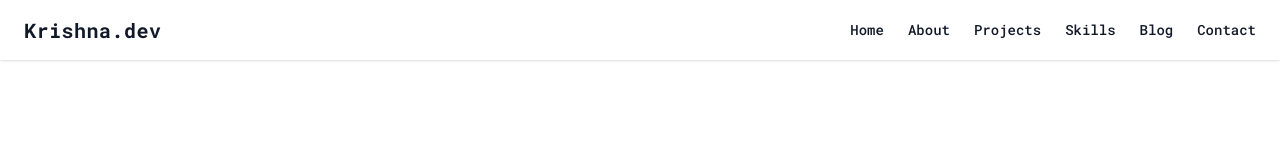
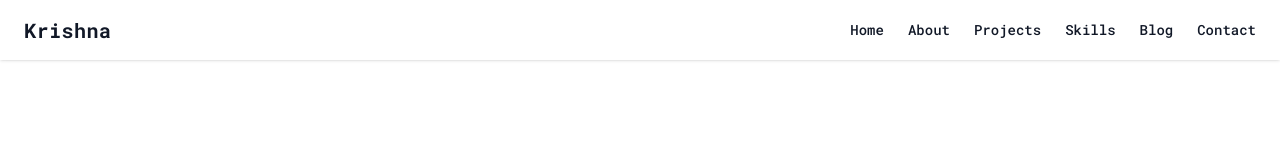
Before and after one commit to krishnamurthy-srinivasan/krishna-scriptsit, a React (Vite) app: page / in a window 1280 px wide. Shown: the top 160 px of the page. Built offline with nearby package versions, Linux system fonts and the light colour scheme; a web font is replaced by a local one.

Commit message:
animations

```diff
--- a/src/components/BackgroundAnimation.jsx
+++ b/src/components/BackgroundAnimation.jsx
@@ -1,11 +1,26 @@
 // src/components/BackgroundAnimation.jsx
 import React from 'react';
-import './BackgroundAnimation.css';
+import { motion, useScroll, useTransform } from 'framer-motion';
 
 const BackgroundAnimation = () => {
+  const { scrollY } = useScroll();
+
+  const y1 = useTransform(scrollY, [0, 1000], [0, -100]);
+  const y2 = useTransform(scrollY, [0, 1000], [0, -50]);
+
   return (
-    <div className="starfield-wrapper fixed inset-0 -z-10 overflow-hidden">
-      <div className="stars"></div>
+    <div className="fixed inset-0 -z-10 overflow-hidden">
+      {/* Gradient Blur Layer */}
+      <motion.div
+        style={{ y: y1 }}
+        className="absolute top-[-30%] left-[-30%] w-[150%] h-[150%] bg-gradient-to-tr from-green-300 via-transparent to-purple-500 opacity-20 blur-3xl"
+      ></motion.div>
+
+      {/* Star Pattern Layer */}
+      <motion.div
+        style={{ y: y2 }}
+        className="absolute top-0 left-0 w-full h-full bg-[radial-gradient(white_1px,transparent_1px)] bg-[length:4px_4px] opacity-10 dark:opacity-5"
+      ></motion.div>
     </div>
   );
 };
--- a/src/components/Navbar.jsx
+++ b/src/components/Navbar.jsx
@@ -14,7 +14,7 @@ const Navbar = () => {
   return (
     <header className="fixed top-0 left-0 w-full bg-white/80 dark:bg-[#121212]/80 backdrop-blur-md shadow z-50">
       <nav className="max-w-7xl mx-auto px-6 py-4 flex justify-between items-center">
-        <span className="text-xl font-bold tracking-wide">Krishna.dev</span>
+        <span className="text-xl font-bold tracking-wide">Krishna</span>
         <ul className="hidden md:flex gap-6 text-sm font-medium">
           {navItems.map((item, idx) => (
             <li key={idx}>
```
